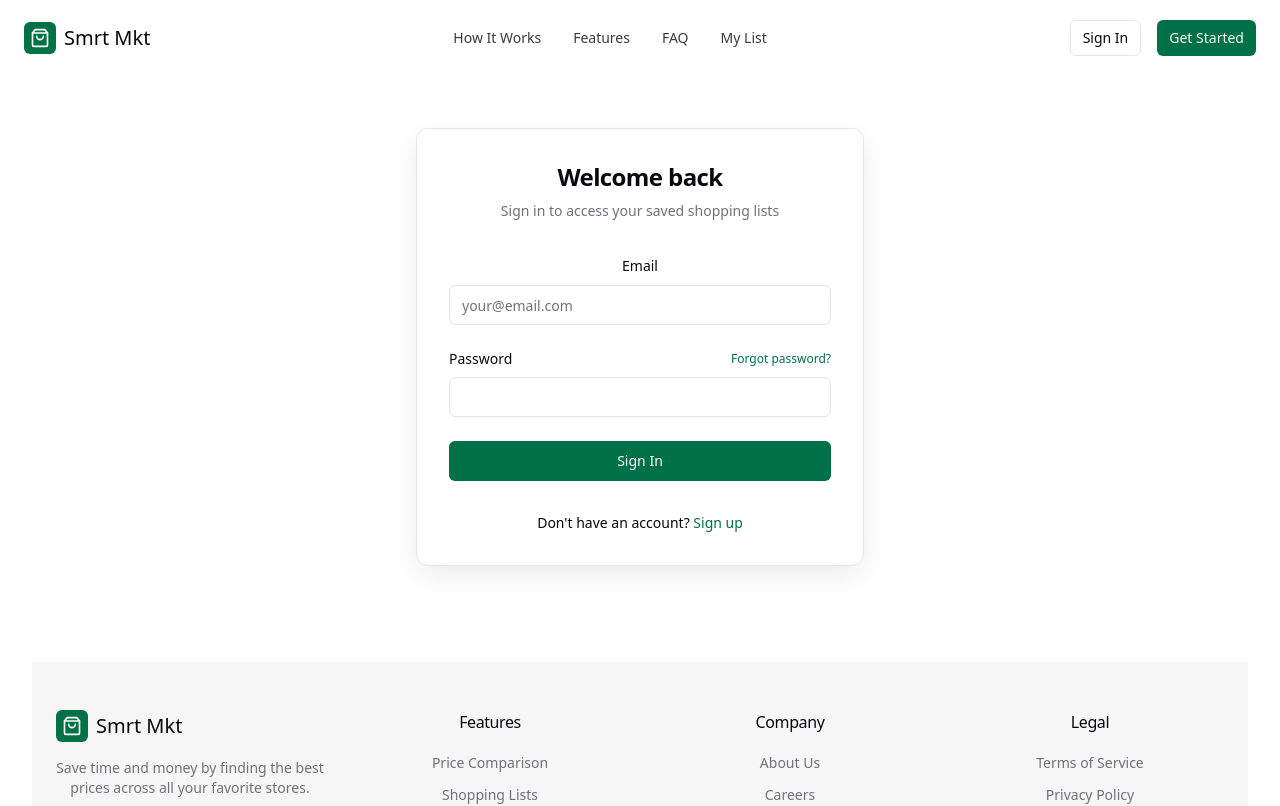
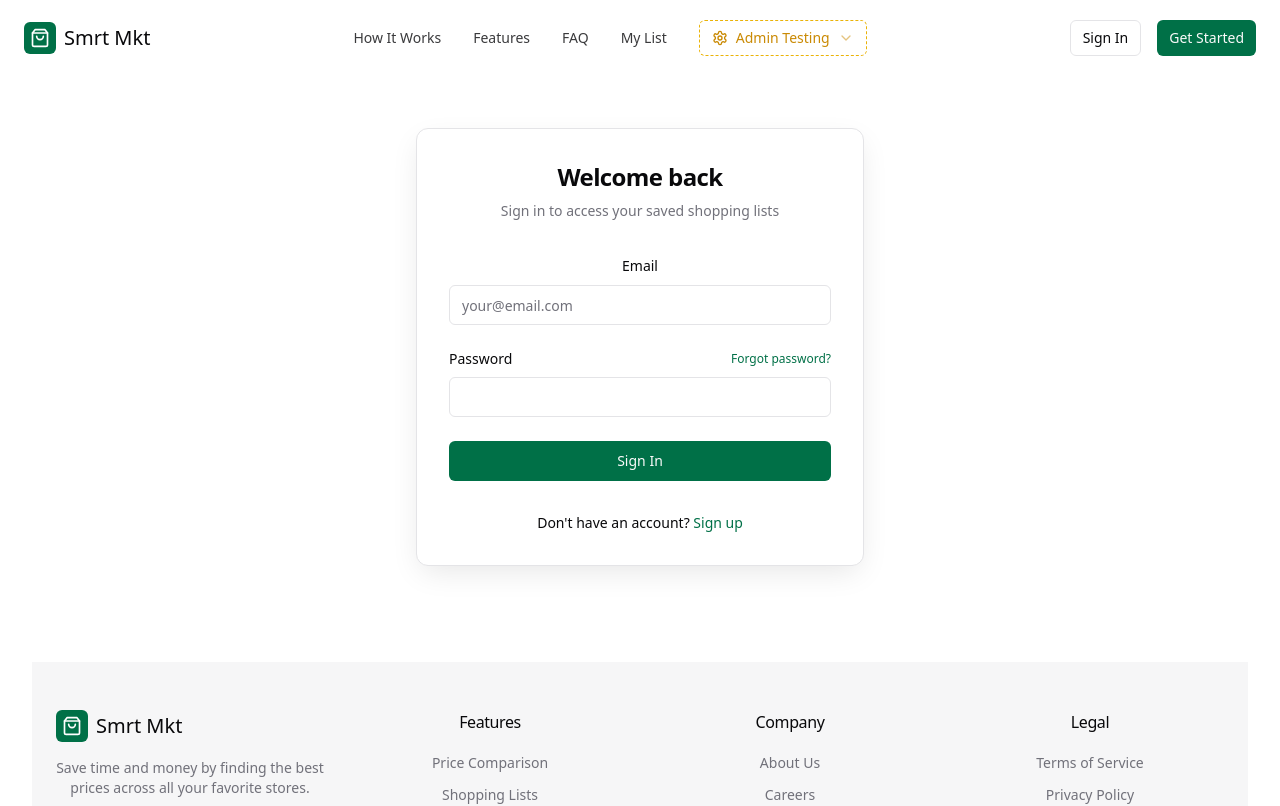
Before and after one commit to Jb00gi3/smrtmkt-de371cf8, a React (Vite) app: page /login in a window 1280 px wide. Shown: the top 806 px of the page. Built offline with nearby package versions, Linux system fonts and the light colour scheme.

Commit message:
Add admin testing dropdown
Adds a dropdown menu to the header for testing purposes, with links to login, signup, shopping-list, and price-comparison pages.

```diff
--- a/src/components/ui-components/Navbar.tsx
+++ b/src/components/ui-components/Navbar.tsx
@@ -2,6 +2,13 @@
 import { useState, useEffect } from "react";
 import { Button } from "@/components/ui/button";
 import { Link, useLocation } from "react-router-dom";
+import { Settings, ChevronDown } from "lucide-react";
+import {
+  DropdownMenu,
+  DropdownMenuContent,
+  DropdownMenuItem,
+  DropdownMenuTrigger
+} from "@/components/ui/dropdown-menu";
 
 export default function Navbar() {
   const [scrolled, setScrolled] = useState(false);
@@ -61,6 +68,35 @@ export default function Navbar() {
                 My List
               </Link>
             )}
+
+            {/* Admin Testing Dropdown */}
+            <DropdownMenu>
+              <DropdownMenuTrigger asChild>
+                <Button
+                  variant="outline"
+                  size="sm"
+                  className="gap-2 border-dashed border-yellow-500 text-yellow-600 hover:bg-yellow-50"
+                >
+                  <Settings className="h-4 w-4" />
+                  Admin Testing
+                  <ChevronDown className="h-3 w-3 opacity-50" />
+                </Button>
+              </DropdownMenuTrigger>
+              <DropdownMenuContent align="end" className="w-48 bg-white">
+                <DropdownMenuItem asChild>
+                  <Link to="/login" className="cursor-pointer">Login</Link>
+                </DropdownMenuItem>
+                <DropdownMenuItem asChild>
+                  <Link to="/signup" className="cursor-pointer">Signup</Link>
+                </DropdownMenuItem>
+                <DropdownMenuItem asChild>
+                  <Link to="/shopping-list" className="cursor-pointer">Shopping List</Link>
+                </DropdownMenuItem>
+                <DropdownMenuItem asChild>
+                  <Link to="/price-comparison" className="cursor-pointer">Price Comparison</Link>
+                </DropdownMenuItem>
+              </DropdownMenuContent>
+            </DropdownMenu>
           </nav>
 
           <div className="flex items-center gap-4">
```
